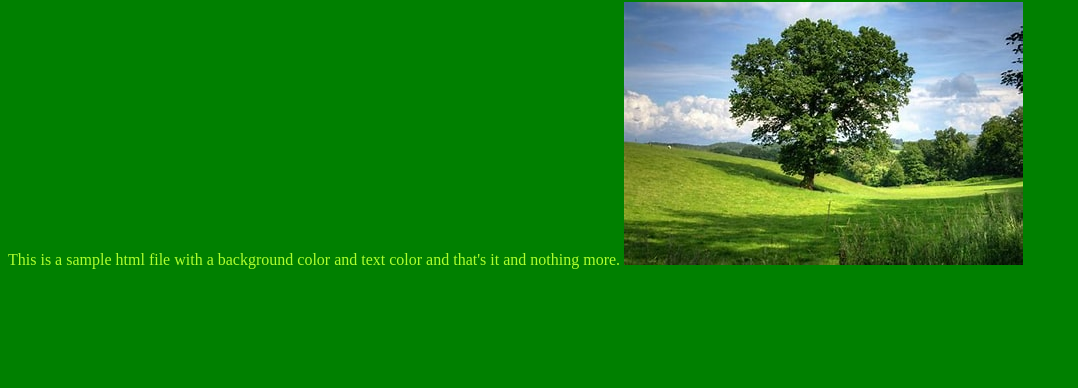
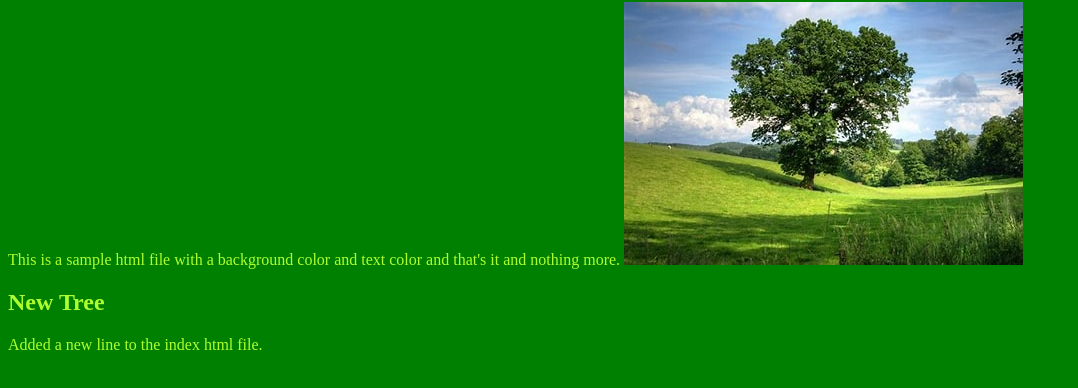
Before and after one commit to pavigreatjoycs/samplesprojecty, a plain HTML site: page index.html in a window 1280 px wide. Shown: the part 78-466 px from the top of the page, without its empty margins (0-1078 px from the left). Drawn offline with Linux system fonts and the light colour scheme.

Commit message:
added extra second line to index

```diff
--- a/index.html
+++ b/index.html
@@ -10,5 +10,8 @@
     <h1>MY Sample World</h1>
     This is a sample html file with a background color and text color and that's
     it and nothing more. <img src="tree.jfif" alt="tree" />
+
+    <h2>New Tree</h2>
+    <p>Added a new line to the index html file.</p>
   </body>
 </html>
```
